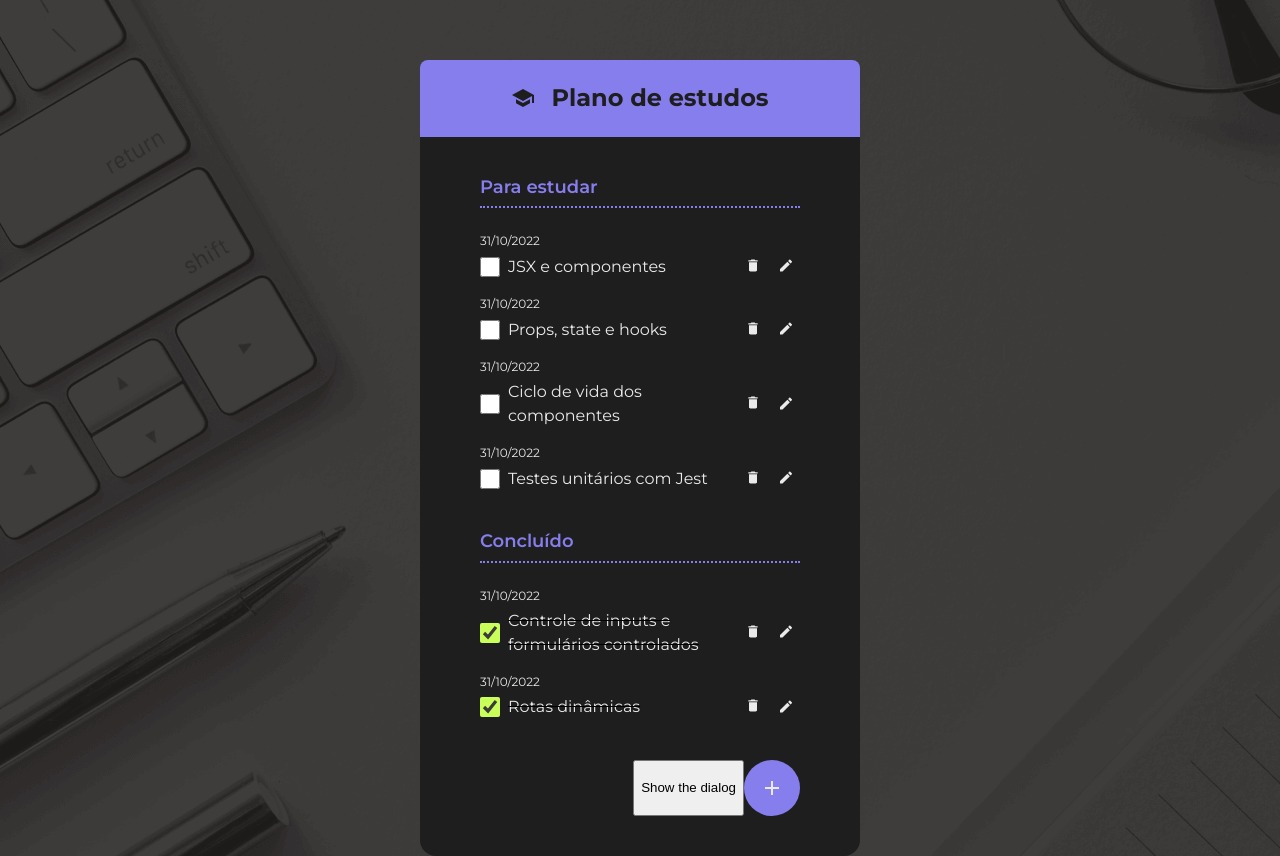
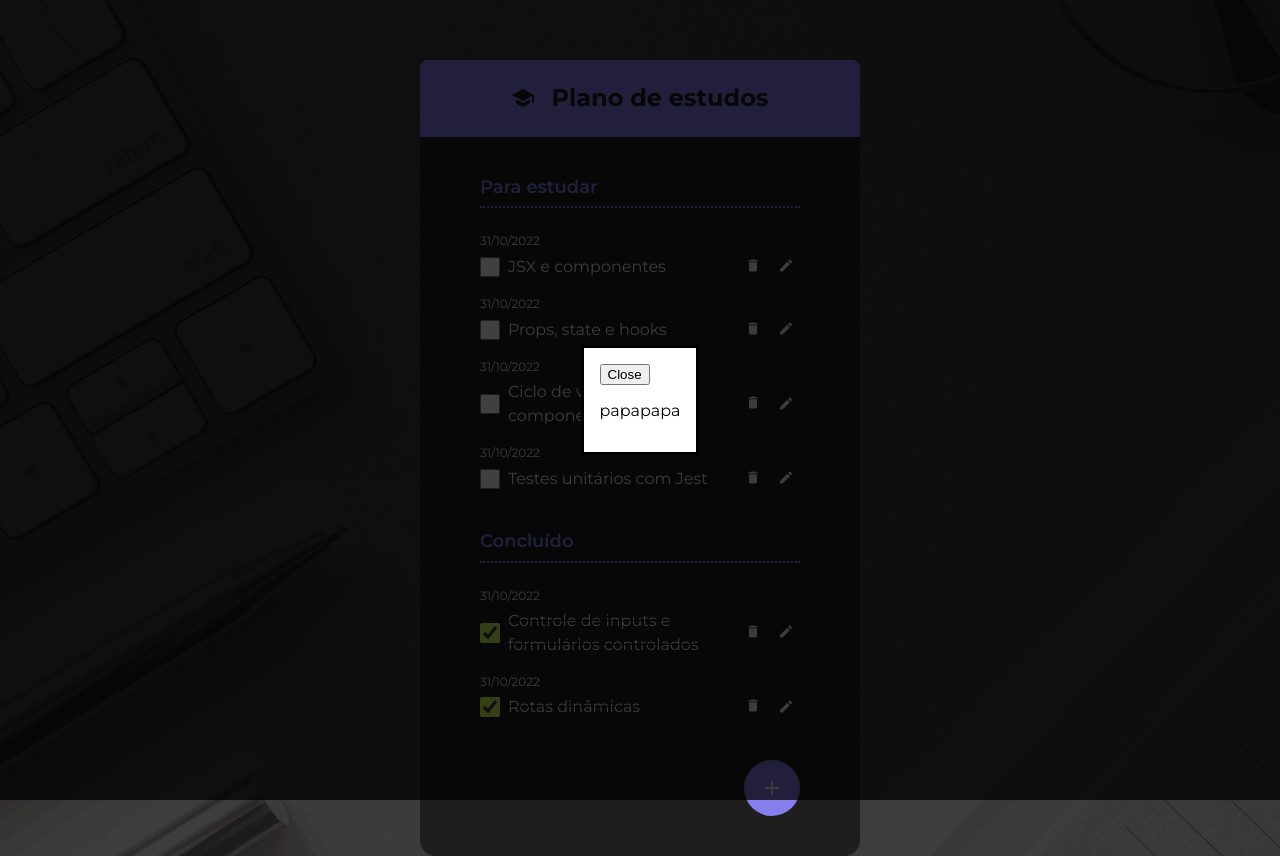
Before and after one commit to noname697/React-ToDo-List, a React (Vite) app: page / in a window 1280 px wide. Both pictures are taken after a click on the button 772 px from the left and 787 px from the top of the page. Built offline with nearby package versions, Linux system fonts and the light colour scheme.

Commit message:
Usando useEffect para alternar visibilidade do dialog

```diff
--- a/src/App.jsx
+++ b/src/App.jsx
@@ -81,7 +81,7 @@ function App() {
             })}
           </ToDoList>
           <Footer>
-            <Dialog isOpen={showDialog} />
+            <Dialog isOpen={showDialog} onClose={toggleDialog} />
             <FabButton onClick={toggleDialog}>
               <IconPlus />
             </FabButton>
--- a/src/components/Dialog/index.jsx
+++ b/src/components/Dialog/index.jsx
@@ -1,8 +1,12 @@
-import { useRef } from "react";
+import { useEffect, useRef } from "react";
 import "./dialog.style.css";
 
-export const Dialog = () => {
+export const Dialog = ({ isOpen, onClose }) => {
   const dialogRef = useRef(null);
+
+  useEffect(() => {
+    isOpen ? openDialog() : closeDialog();
+  }, [isOpen]);
 
   const openDialog = () => {
     dialogRef.current.showModal();
@@ -15,12 +19,11 @@ export const Dialog = () => {
   return (
     <>
       <dialog ref={dialogRef} className="">
-        <button onClick={closeDialog} autoFocus>
+        <button onClick={onClose} autoFocus>
           Close
         </button>
         <p>papapapa</p>
       </dialog>
-      <button onClick={openDialog}>Show the dialog</button>
     </>
   );
 };
```
